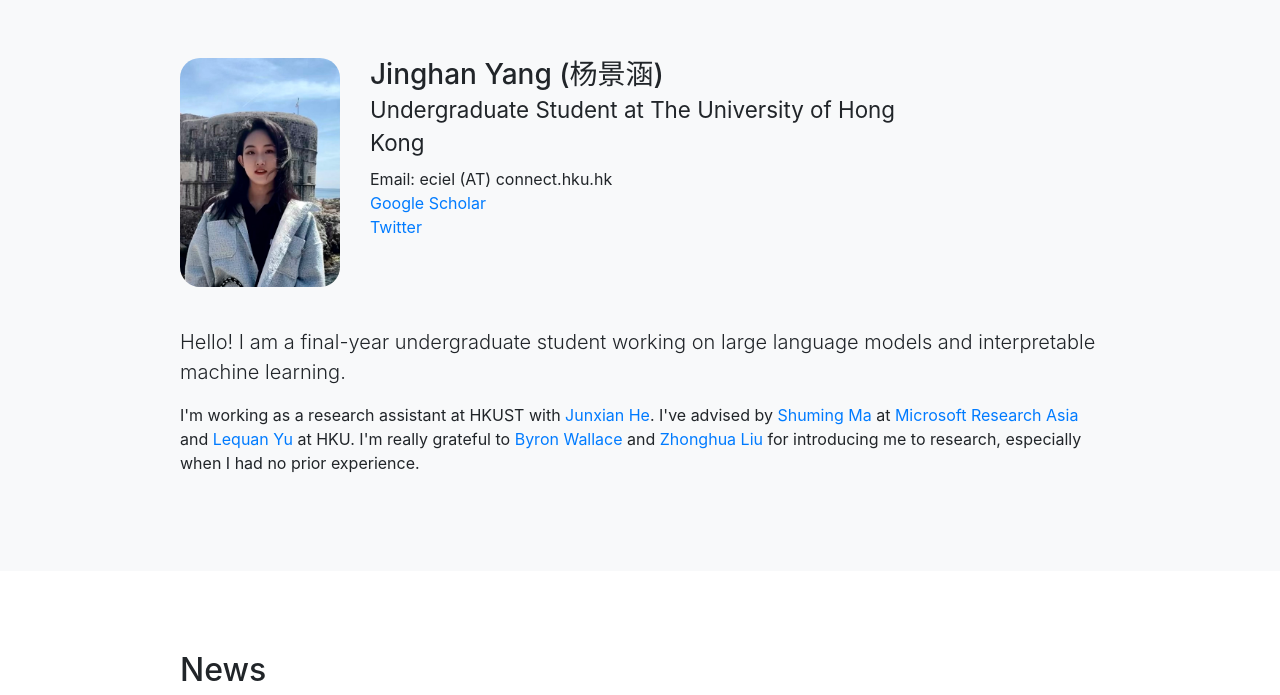
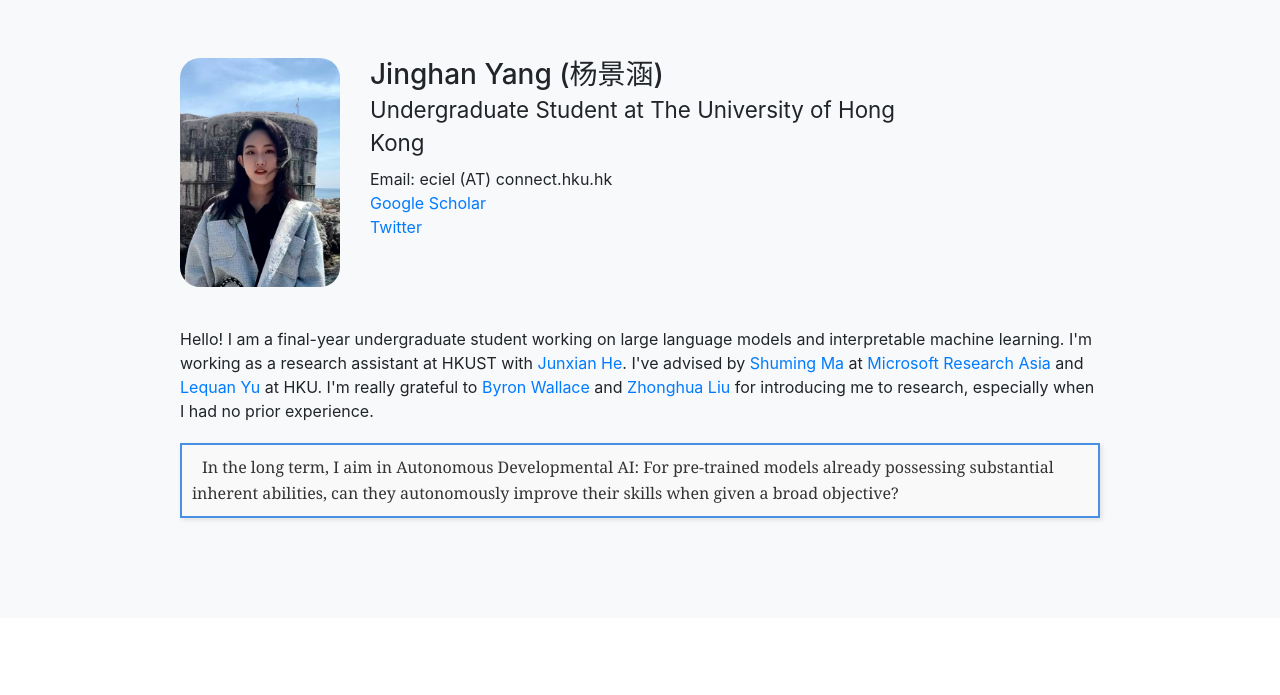
Before and after one commit to ecielyang/jinghanyang.github.io, a website with bundled scripts: page index.html in a window 1280 px wide. Shown: the part 62-757 px from the top of the page. Built offline with nearby package versions, Linux system fonts and the light colour scheme.

Commit message:
Add files via upload

```diff
--- a/index.html
+++ b/index.html
@@ -78,11 +78,16 @@
           </div>
 
           <div style="margin-top:40px" class="col-lg-10 mx-auto">
-              <p class="lead">
+              <p>
                 Hello! I am a final-year undergraduate student working on large language models and interpretable machine learning.
-              </p>
                 I'm working as a research assistant at HKUST with <a href="https://jxhe.github.io">Junxian He</a>. I've advised by <a href="https://www.microsoft.com/en-us/research/people/shumma/">Shuming Ma</a> at <a href="https://www.microsoft.com/en-us/research/lab/microsoft-research-asia/">Microsoft Research Asia</a> and <a href="https://yulequan.github.io">Lequan Yu</a> at HKU. I'm really grateful to <a href="https://www.byronwallace.com">Byron Wallace</a> and <a href="https://sites.google.com/view/drliu/home">Zhonghua Liu</a> for introducing me to research, especially when I had no prior experience.
               </p>
+
+<p style="margin: 20px 0; padding: 10px; border: 2px solid #4A90E2; text-indent: 10px; font-family: Georgia, serif; font-size: 16px; color: #333; background-color: #f9f9f9; line-height: 1.6; box-shadow: 2px 2px 5px rgba(0,0,0,0.1);">
+    In the long term, I aim in Autonomous Developmental AI: For pre-trained models already possessing substantial inherent abilities, can they autonomously improve their skills when given a broad objective?
+</p>
+
+
             </div>
         </div>
       </div>
```
